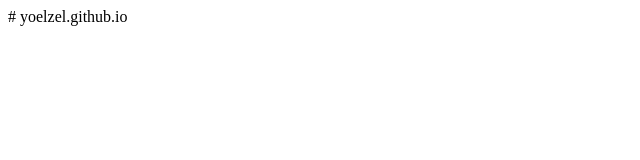
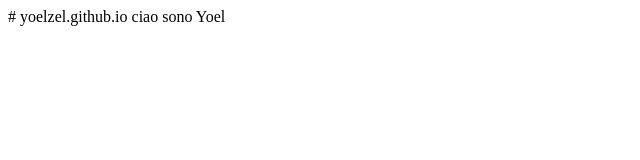
Before and after one commit to yoelzel/yoelzel.github.io, a plain HTML site: page index.html in a window 1280 px wide. Shown: the whole page, without its empty margins (0-640 px from the left). Drawn offline with Linux system fonts and the light colour scheme.

Commit message:
Update index.html

```diff
--- a/index.html
+++ b/index.html
@@ -1 +1,7 @@
 # yoelzel.github.io
+<html>
+  <body>
+    ciao sono Yoel
+  </body>
+
+</html>
```
